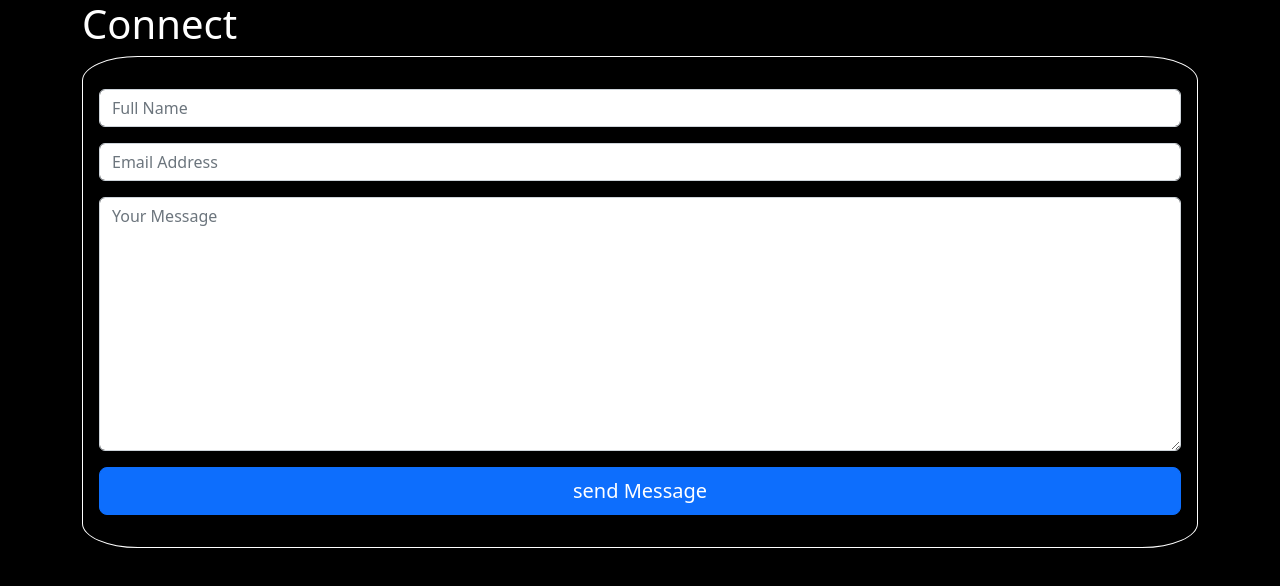
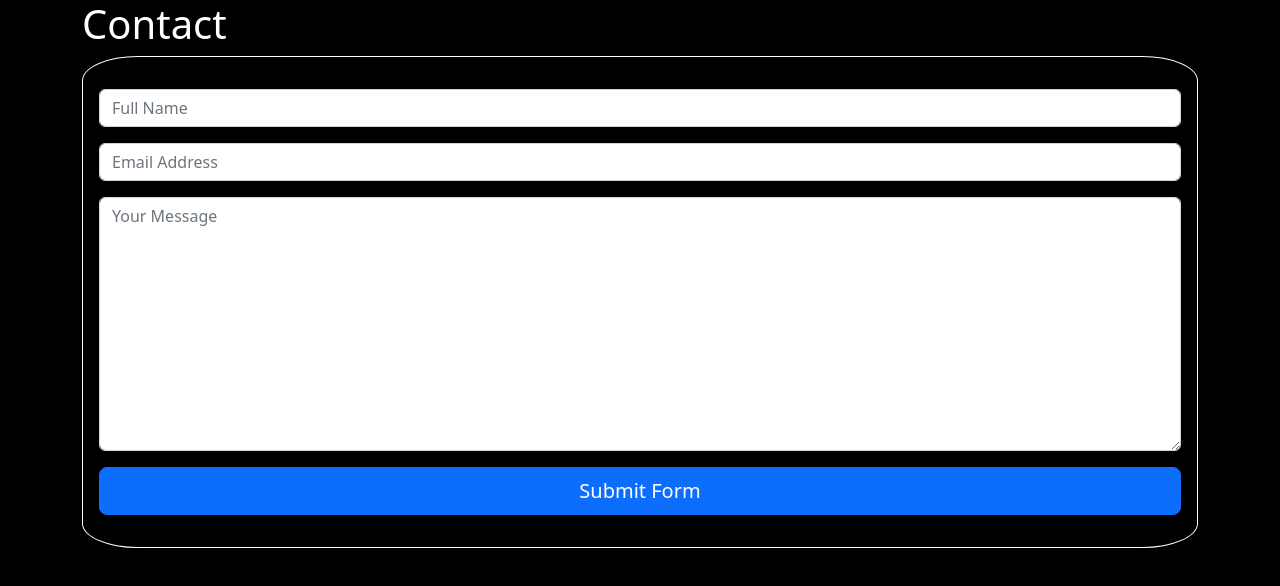
Before and after one commit to Ankitthakur2/Web-Portfolio, a React (Create React App) app: page /contact in a window 1280 px wide. Shown: the top 586 px of the page. Built offline with nearby package versions, Linux system fonts and the light colour scheme; the HTML template or start-up script is replaced by a standard one; a web font is replaced by a local one.

Commit message:
Update Contact.js

```diff
--- a/src/routes/Contact.js
+++ b/src/routes/Contact.js
@@ -4,9 +4,9 @@ import "./contact.css";
 const Contact = () => {
   return (
 
-<div class="container">
-  <h1>Connect</h1>
-  <form target="_blank" action="https://formsubmit.co/ankit.nita.mca@gmail.com" method="POST">
+ <div class="container">
+  <h1>Contact</h1>
+  <form action="https://formsubmit.co/ankit.nita.mca@gmail.com" method="POST">
     <div class="form-group">
       <div class="form-row">
         <div class="col">
@@ -18,12 +18,9 @@ const Contact = () => {
       </div>
     </div>
     <div class="form-group">
-      <textarea placeholder="Your Message" class="form-control" name="message" rows="10" required ></textarea>
+      <textarea placeholder="Your Message" class="form-control" name="message" rows="10" required></textarea>
     </div>
-    <input type="hidden" name="_subject" value="New submission!" />
-    <input type="hidden" name="_template" value="table" />
-    <input type="hidden" name="_captcha" value="false" />
-    <button type="submit" class="btn btn-lg btn-primary btn-block">send Message</button>
+    <button type="submit" class="btn btn-lg btn-primary btn-block">Submit Form</button>
   </form>
 </div>
 
```
